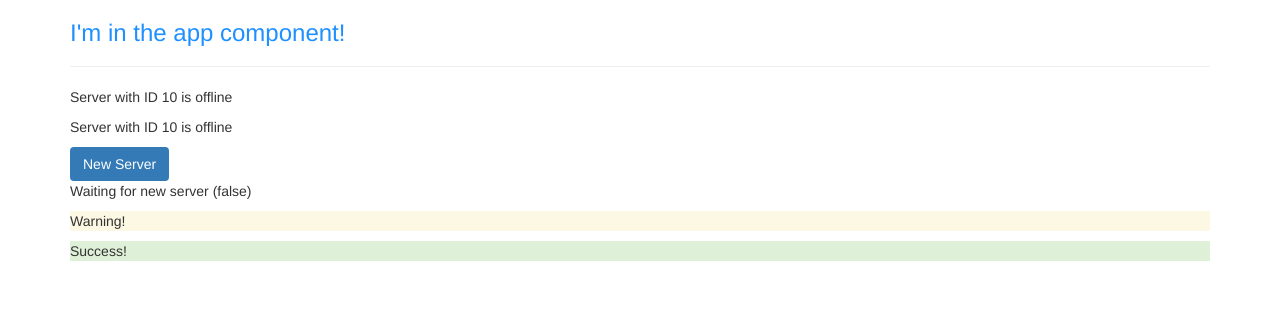
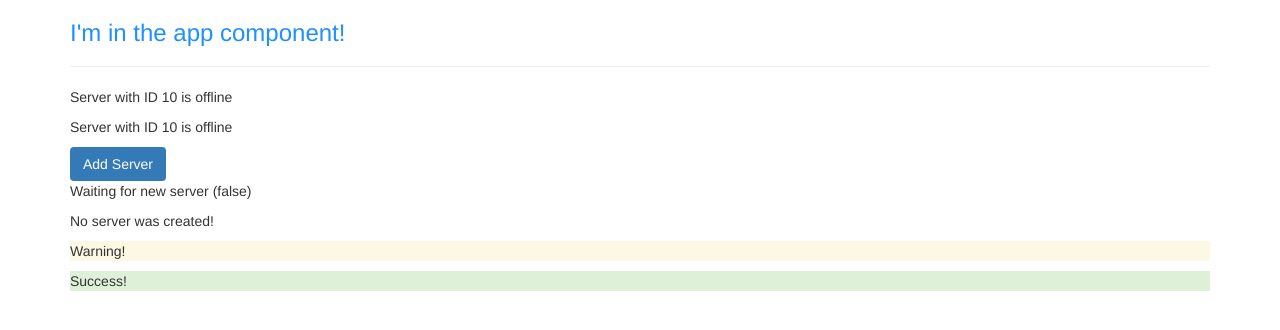
Before and after one commit to bozsudo/first-angular-app, an Angular app: page / in a window 1280 px wide. Shown: the top 330 px of the page. Built offline with nearby package versions, Linux system fonts and the light colour scheme.

Commit message:
350 event binding

```diff
--- a/src/app/servers/servers.component.html
+++ b/src/app/servers/servers.component.html
@@ -1,5 +1,9 @@
 <app-server></app-server>
 <app-server></app-server>
-<button class="btn bg-primary" [disabled]="waitingForNewServer">New Server</button>
+<button
+  class="btn bg-primary"
+  [disabled]="waitingForNewServer"
+  (click)="onServerCreated()">Add Server</button>
 <br>
 <p [innerText]="'Waiting for new server (' + waitingForNewServer + ')'"></p>
+<p>{{ serverCreationStatus }}</p>
--- a/src/app/servers/servers.component.ts
+++ b/src/app/servers/servers.component.ts
@@ -13,6 +13,7 @@ import { Component } from '@angular/core';
 })
 export class ServersComponent {
   waitingForNewServer: boolean = true;
+  serverCreationStatus: string = 'No server was created!';
 
   constructor() {
     setTimeout(
@@ -21,4 +22,7 @@ export class ServersComponent {
     )
   }
 
+  onServerCreated() {
+    this.serverCreationStatus = 'Server was created!';
+  }
 }
```
